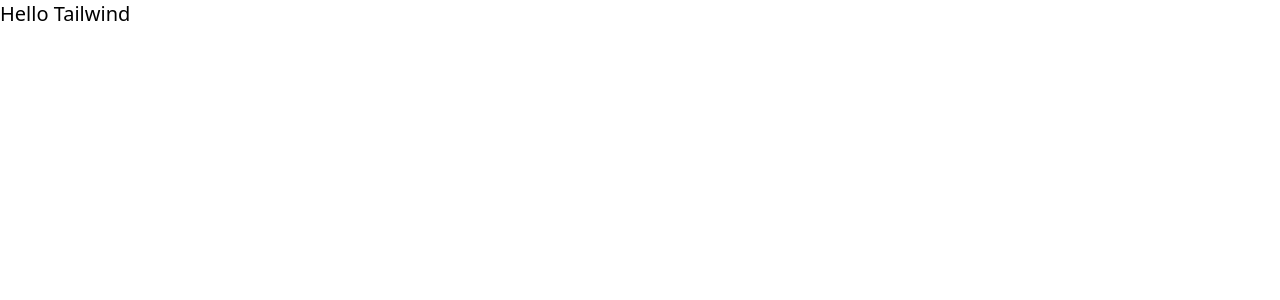
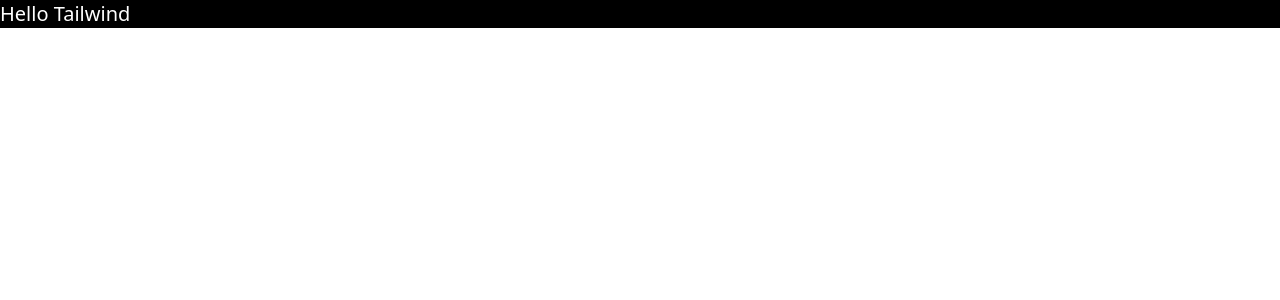
Before and after one commit to tedhun21/nuber-eates-frontend, a React (Create React App) app: page / in a window 1280 px wide. Shown: the top 300 px of the page. Built offline with nearby package versions, Linux system fonts and the light colour scheme.

Commit message:
SETUP - Apollo

```diff
--- a/package.json
+++ b/package.json
@@ -3,6 +3,7 @@
   "version": "0.1.0",
   "private": true,
   "dependencies": {
+    "@apollo/client": "3.7.8",
     "@testing-library/jest-dom": "5.16.5",
     "@testing-library/react": "13.4.0",
     "@testing-library/user-event": "13.5.0",
@@ -11,6 +12,7 @@
     "@types/react": "18.0.28",
     "@types/react-dom": "18.0.11",
     "autoprefixer": "10.4.13",
+    "graphql": "16.6.0",
     "postcss": "8.4.21",
     "react": "^18.2.0",
     "react-dom": "^18.2.0",
--- a/src/App.tsx
+++ b/src/App.tsx
@@ -2,8 +2,8 @@
 
 function App() {
   return (
-    <div className="alert">
-      <h1 className="text-xl text-black">Hello Tailwind</h1>
+    <div className="bg-black">
+      <h1 className="text-xl text-white">Hello Tailwind</h1>
     </div>
   );
 }
--- /dev/null
+++ b/src/apollo.ts
@@ -0,0 +1,6 @@
+import { ApolloClient, InMemoryCache } from "@apollo/client";
+
+export const client = new ApolloClient({
+  uri: "http://localhost:4000",
+  cache: new InMemoryCache(),
+});
--- a/src/index.tsx
+++ b/src/index.tsx
@@ -1,13 +1,17 @@
 import React from "react";
 import ReactDOM from "react-dom/client";
 import App from "./App";
+import { ApolloProvider } from "@apollo/client";
 import reportWebVitals from "./reportWebVitals";
 import "./styles/styles.css";
+import { client } from "./apollo";
 
 const root = ReactDOM.createRoot(document.getElementById("root") as HTMLElement);
 root.render(
   <React.StrictMode>
-    <App />
+    <ApolloProvider client={client}>
+      <App />
+    </ApolloProvider>
   </React.StrictMode>
 );
 
```
Also changed, not shown: 1 other file (tests, documents, lock files or other folders).
